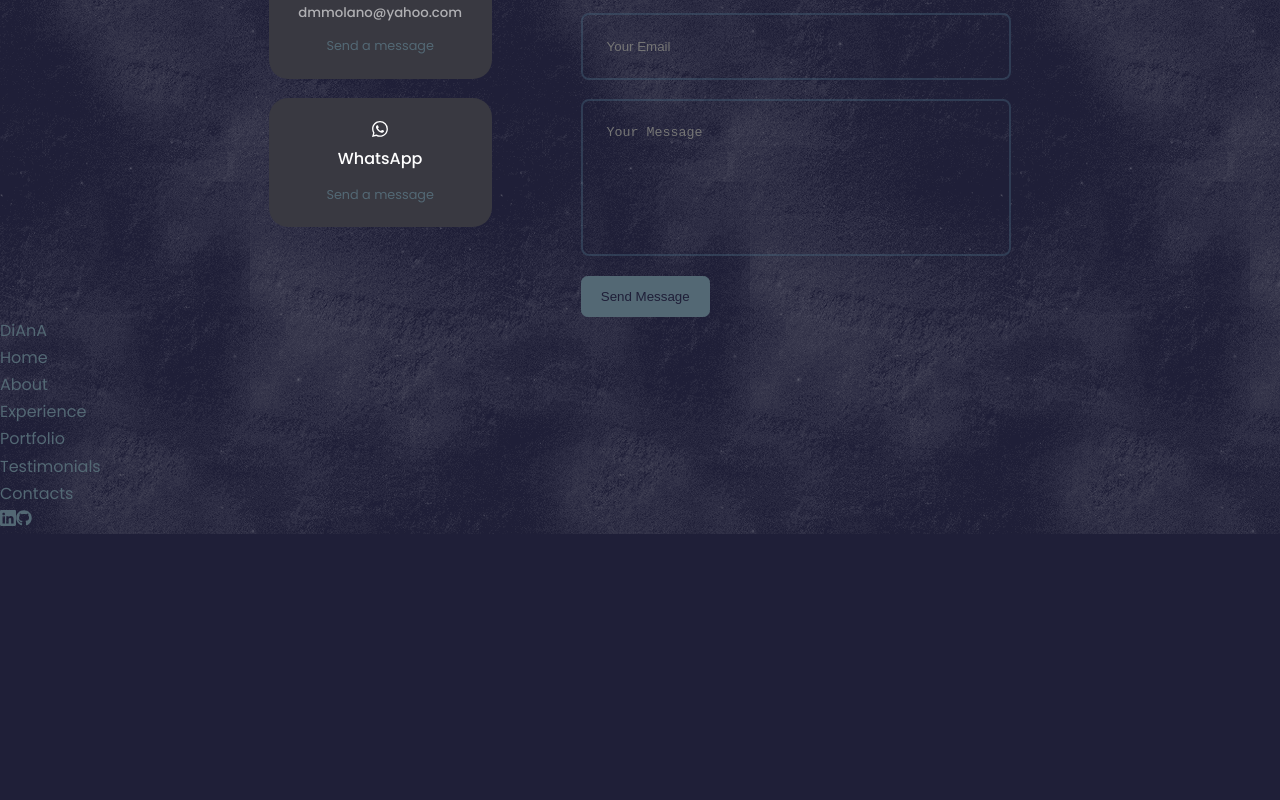
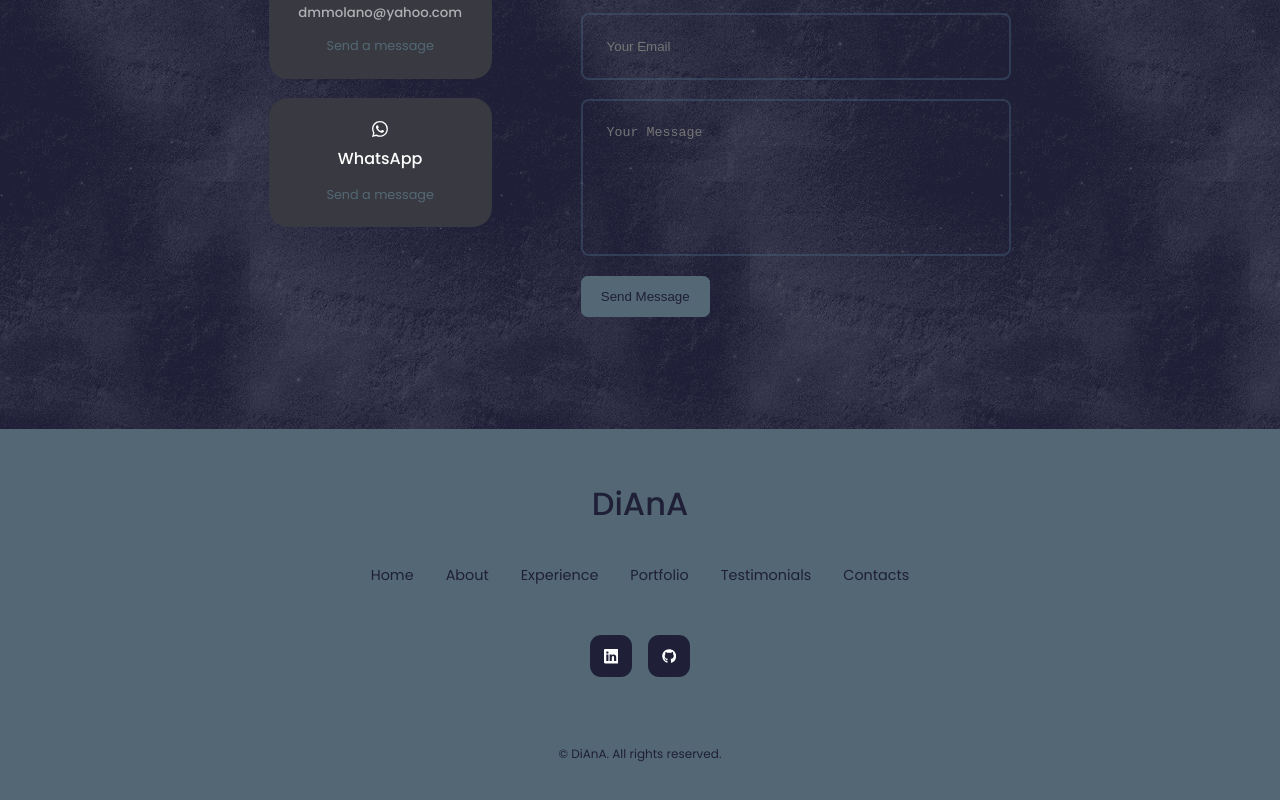
Before and after one commit to molano1979/react-portfolio-1, a React (Create React App) app: page / in a window 1280 px wide. Shown: the part 4604-5404 px from the top of the page. Before the commit the page ends 5138 px from the top, so only its background shows below. Built offline with nearby package versions, Linux system fonts and the light colour scheme.

Commit message:
added css for footer

```diff
--- a/src/components/footer/Footer.jsx
+++ b/src/components/footer/Footer.jsx
@@ -22,6 +22,10 @@
 
       </div>
 
+      <div className="footer_copyright">
+        <small>&copy; DiAnA. All rights reserved.</small>
+      </div>
+
 
     </footer>
   )
--- a/src/components/footer/footer.css
+++ b/src/components/footer/footer.css
@@ -0,0 +1,65 @@
+footer {
+    background: var(--color-primary);
+    padding: 3rem 0;
+    text-align: center;
+    font-size: 0.9rem;
+    margin-top: 7rem;
+  }
+
+  footer a {
+    color: var(--color-bg);
+  }
+
+  .footer_logo {
+    font-size: 2rem;
+    font-weight: 500;
+    margin-bottom: 2rem;
+    display: inline-block;
+  }
+
+  .permalinks {
+    display: flex;
+    flex-wrap: wrap;
+    justify-content: center;
+    gap: 2rem;
+    margin: 0 auto 3rem;
+  }
+
+  .footer_socials {
+    display: flex;
+    justify-content: center;
+    gap: 1rem;
+    margin-bottom: 4rem;
+  }
+
+  .footer_socials a {
+    background: var(--color-bg);
+    color: var(--color-white);
+    padding: 0.8rem;
+    border-radius: 0.7rem;
+    display: flex;
+    border: 1px solid transparent;
+  }
+
+  .footer_socials a:hover {
+    background: transparent;
+    color: var(--color-bg);
+    border-color: var(--color-bg);
+  }
+
+  .footer_copyright {
+    margin-bottom: 4rem;
+    color: var(--color-bg);
+  }
+
+  /* ================ MEDIA QUERIES (SMALL DEVICES) ================= */
+  @media screen and (max-width: 600px) {
+    .permalinks {
+      flex-direction: column;
+      gap: 1.5rem;
+    }
+
+    .footer_socials {
+      margin-bottom: 2.6rem;
+    }
+  }
```
